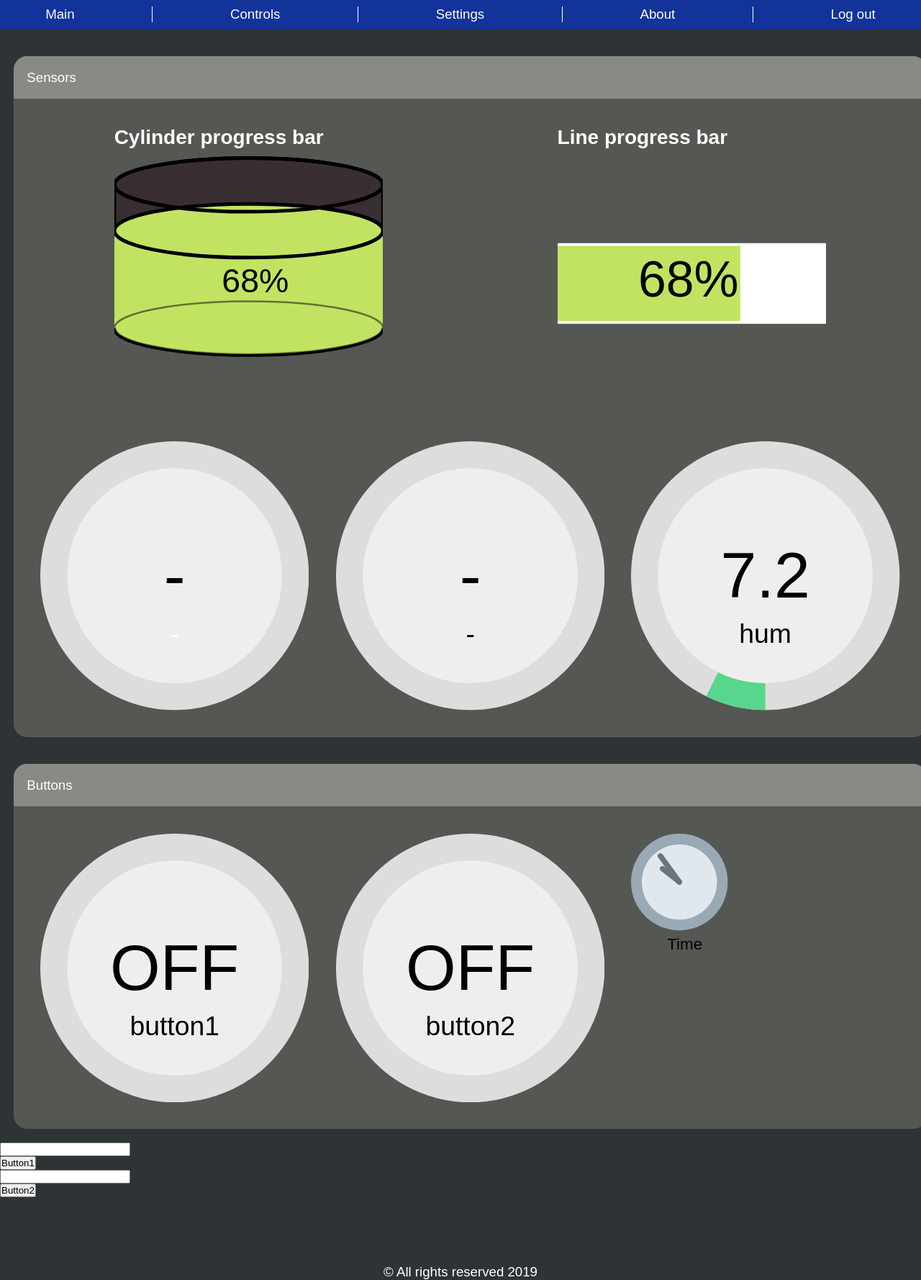
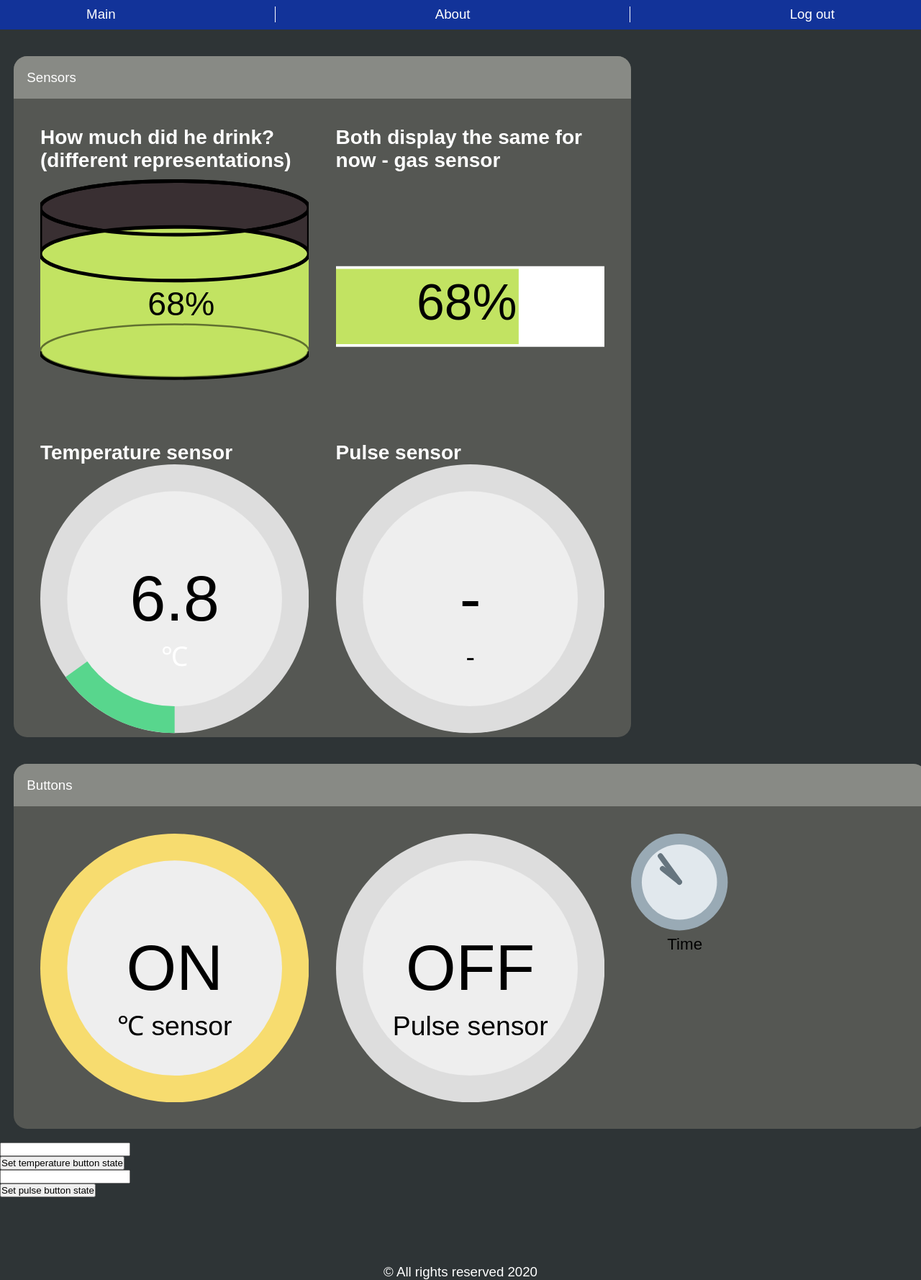
Before and after one commit to AnnyshkaF/iot-web, a Flask app: page / in a window 1280 px wide. Shown: the whole page at 72% size. Run offline with Flask 2, Linux system fonts and the light colour scheme; the visitor is signed in with stand-in values (Sample User, id 1).

Commit message:
post_button2_request

```diff
--- a/1_clean/www/app.py
+++ b/1_clean/www/app.py
@@ -12,7 +12,7 @@
 
 app = Flask(__name__, static_folder='static')
 
-stateOfSomething1 = 0   #ANNA: initial state of the buttons
+stateOfSomething1 = 0
 stateOfSomething2 = 0
 
 @app.route('/')
@@ -21,14 +21,6 @@
         return redirect('/auth')
 
     return render_template('main.html')
-    #return '123' #{'n':10,'a':[1,2,3]} #json
-    #return """ <html>
-    # <head>
-    # Test {}
-    #<a href = "/test"> to test</a>
-    # </head>
-    # </html>
-    # """.format{val}
 
 @app.route('/controls')
 def controlsPage():
@@ -74,8 +66,6 @@
     surname = request.values.get('surname')
     id = request.values.get('id')
 
-    # POST is proccessed at first in
-    # asumption that GET may be still in request
     d = {}; k = [];
     users = ALC_CFG['workers']
     if id != None:
@@ -93,64 +83,9 @@
         d = {'people': k}
         return render_template('find_worker.html', **d)
 
-    #print(d)
     d = {'people': k}
     return render_template('find_worker.html', **d)
 
-@app.route('/api/addWorker', methods = ['GET','POST'])
-def addWorker():
-    name = request.values.get('name')
-    surname = request.values.get('surname')
-    age = request.values.get('age')
-
-    # POST is proccessed at first in
-    # asumption that GET may be still in request
-    d = {}; k = [];
-    users = ALC_CFG['workers']
-    if id != None:
-        for u in users:
-            print(u['id'] == str(id))
-            if (u['id'] == str(id)):
-                k.append(u);
-        d = {'people': k}
-        return render_template('find_worker.html', **d)
-
-    if name != None or surname != None:
-        for u in users:
-            if (u['surname'] == surname or u['name'] == name):
-                k.append(u);
-        d = {'people': k}
-        return render_template('find_worker.html', **d)
-
-    #print(d)
-    d = {'people': k}
-    return render_template('find_worker.html', **d)
-
-@app.route('/alc_info', methods = ['GET', 'POST'])
-def aclPage():
-    weight = request.values.get('weight')
-    print(weight)
-    volume = request.values.get('volume')
-
-    #names = ALC_CFG['name'];
-    names = ['pivo4', 'pivo6', 'vodka']
-    for n in names:
-        hour = 2#(names[weight][volume]['hour']);
-        min = 30 #(names[weight][volume]['min']);
-
-    if(weight == None or volume == None):
-        d = {'weight': 70, 'volume' : 100};
-    else:
-        d = {'weight': weight, 'volume' : volume, 'hour' : hour, 'min': min}
-
-    return render_template('alc_info.html', **d)
-
-@app.route('/settings')
-def settingsPage():
-    if 'login' not in session:
-        return redirect('/auth')
-
-    return render_template('settings.html')
 
 @app.route('/about')
 def aboutPage():
@@ -158,8 +93,8 @@
         return redirect('/auth')
 
     return render_template('about.html')
+
 #10
-#Data is generated here
 @app.route('/api/getData')
 def apiGetData():
     if 'login' not in session:
@@ -174,24 +109,17 @@
     alcLoad = (alc - alcMin) / (alcMax - alcMin) * 100.0
     alcAlert = alc > 95
 
-    tempMin = -20.0
-    tempMax = 35.0
+    tempMin = 0.0
+    tempMax = 45.0
     temp = uniform(tempMin, tempMax);
     tempLoad = (temp - tempMin) / (tempMax - tempMin) * 100.0;
-    tempAlert = temp > 27.0
+    tempAlert = temp > 37.5
 
-    lightMin = 0.0
-    lightMax = 400.0
-    light = uniform(lightMin, lightMax)
-    lightLoad = (light - lightMin) / (lightMax - lightMin) * 100.0
-    lightAlert = light > 300.0
-
-    humidityMin = 0.0
-    humidityMax = 100.0
-    humidity = uniform(humidityMin, humidityMax)
-    humidityLoad = (humidity - humidityMin) / (humidityMax - humidityMin) * 100.0
-    humidityAlert = humidity > 95
-
+    pulseMin = 0.0
+    pulseMax = 150.0
+    pulse = uniform(pulseMin, pulseMax)
+    pulseLoad = (pulse - pulseMin) / (pulseMax - pulseMin) * 100.0
+    pulseAlert = pulse > 100.0
 
 
     return {
@@ -207,25 +135,19 @@
             'alert': tempAlert,
             'unit': '\u2103'
         },
-        'light': {
-            'value': '{:.1f}'.format(light),
-            'load': lightLoad,
-            'alert': lightAlert,
-            'unit': 'lux'
-        },
-        'humidity': {
-            'value': '{:.1f}'.format(humidity),
-            'load': humidityLoad,
-            'alert': humidityAlert,
-            'unit': 'hum'
+        'pulse': {
+            'value': '{:.1f}'.format(pulse),
+            'load': pulseLoad,
+            'alert': pulseAlert,
+            'unit': 'Pulse'
         },
         'stateOfSomething1': {
             'state': stateOfSomething1,
-            'name': 'button1'
+            'name': '\u2103 sensor'
         },
         'stateOfSomething2': {
             'state': stateOfSomething2,
-            'name': 'button2'
+            'name': 'Pulse sensor'
         }
     }
 
@@ -286,7 +208,6 @@
     age = request.args.get('age')
     b = []
 
-    #read workers base
     json_file = open('worker.json','r+')
     data = json.load(json_file)
     new_id = len(data['workers'])
@@ -299,7 +220,7 @@
 
     b.append(new_worker)
     b = {"workers" : [b]}
-    #write workers base to json_file
+
     json.dump(b, json_file)
     json_file.close()
     return {'message' : 'Worker is added'}
@@ -331,15 +252,19 @@
     else:
         return {'result': 0}
 
-@app.route('/api/changeStateOfSomething2', methods = ['GET'])
+@app.route('/api/changeStateOfSomething2', methods = ['GET', 'POST'])
 def apiChangeStateOfSomething2():
     if 'login' not in session:
         return {}
 
     global stateOfSomething2
 
-    newState = request.args.get('newState')
-    print(newState)
+    if request.method == 'POST':
+        req = request.get_json()
+        newState = req['newState']
+    else:
+        newState = request.args.get('newState')
+
     if newState in [0, 1, '0', '1']:
         stateOfSomething2 = newState
         return {'result': 1}
--- a/1_clean/www/save.json
+++ b/1_clean/www/save.json
@@ -1 +1 @@
-{"buttons": [{"name": "button1", "state": "0"}, {"name": "button2", "state": "0"}]}
+{"buttons": [{"name": "button1", "state": "1"}, {"name": "button2", "state": 0}]}
--- a/1_clean/www/static/main.js
+++ b/1_clean/www/static/main.js
@@ -33,11 +33,38 @@
 		});
 }
 
-//пункт 8 (добавить POST)
-button2.onclick = function(){
+//Пункт 8
+/*button2.onclick = function(){
 	var newState = lastStateOfButton2 == 1 ? 0 : 1;
 	fetch("/api/changeStateOfSomething2?newState=" + (lastStateOfButton2 == 1 ? 0 : 1))
 		.then(function(d){
+			return d.json();
+		})
+		.then(function(d){
+			if(d.result != 1)
+				throw new Exception("Unsuccessful result");
+
+			lastStateOfButton2 = newState;
+			updateButtonIndicator(button2, {state: newState, name: "..."});
+			saveData()
+		})
+		.catch(function(err){
+			console.log(err);
+		});
+}*/
+
+//POST
+button2.onclick = function(){
+	console.log('in func');
+	var newState = lastStateOfButton2 == 1 ? 0 : 1;
+
+	fetch("/api/changeStateOfSomething2",{
+	method: "POST",
+	body: JSON.stringify({ "newState": newState}),
+	headers: new Headers({
+        "content-type": "application/json"
+      })
+	}).then(function(d){
 			return d.json();
 		})
 		.then(function(d){
@@ -182,13 +209,11 @@
 }
 
 function loop(){
-	fetch("/api/getData") //ANNA: calls function from app.py
+	fetch("/api/getData")
 		.then(function(d){
 			return d.json();
 		})
 		.then(function(d){
-			//here we have all our data
-			//console.log('hello');
 			updateProgressValue(d.alcohol);
 			if(lastStateOfButton1 == 1){
 				updateLoadIndicator(temp, d.temperature);
@@ -196,11 +221,10 @@
 				updateLoadIndicator(temp, {value: "-", unit: "-", alert: 0, load: 0});
 			}
 			if(lastStateOfButton2 == 1){
-				updateLoadIndicator(light, d.light);
+				updateLoadIndicator(light, d.pulse);
 			}else{
 				updateLoadIndicator(light, {value: "-", unit: "-", alert: 0, load: 0});
 			}
-			updateLoadIndicator(humidity, d.humidity);
 			updateButtonIndicator(button1, d.stateOfSomething1);
 			updateButtonIndicator(button2, d.stateOfSomething2);
 
@@ -221,7 +245,6 @@
 		this.nIteration = 200;
 
 	if(this.nIteration == 0){
-		//console.log('ddd');
 		loop();
 		return;
 	}
@@ -230,12 +253,10 @@
 		var val = 100 - (this.nIteration - 100);
 		updateLoadIndicator(temp, {value: "-", unit: "-", alert: 0, load: val});
 		updateLoadIndicator(light, {value: "-", unit: "-", alert: 0, load: val});
-		updateLoadIndicator(humidity, {value: "-", unit: "-", alert: 0, load: val});
 	}else{
 		var val = this.nIteration;
 		updateLoadIndicator(temp, {value: "-", unit: "-", alert: 0, load: val});
 		updateLoadIndicator(light, {value: "-", unit: "-", alert: 0, load: val});
-		updateLoadIndicator(humidity, {value: "-", unit: "-", alert: 0, load: val});
 	}
 	updateProgressValue({value: val, unit: "-", alert: 0, load: val});
 
--- a/1_clean/www/templates/base_with_menu.html
+++ b/1_clean/www/templates/base_with_menu.html
@@ -10,10 +10,6 @@
 				</ul>
 		    </li>
 			<li class="menu-delimiter"></li>
-			<li><a href="/controls">Controls</a></li>
-			<li class="menu-delimiter"></li>
-			<li><a href="/settings">Settings</a></li>
-			<li class="menu-delimiter"></li>
 			<li><a href="/about">About</a></li>
 			<li class="menu-delimiter"></li>
 			<li><a href="/logout">Log out</a></li>
@@ -23,6 +19,6 @@
 
 {% block footer %}
 	<footer>
-		<p>&copy All rights reserved 2019</p>
+		<p>&copy All rights reserved 2020</p>
 	</footer>
 {% endblock %}
--- a/1_clean/www/templates/main.html
+++ b/1_clean/www/templates/main.html
@@ -15,7 +15,7 @@
 
 		<div class="work-panel-data">
 			<div class="svg-element">
-				<h2>Cylinder progress bar</h2>
+				<h2>How much did he drink? (different representations)</h2>
 				<svg id="cylinder-progress" viewBox="0 0 150 350" width="100%" xmlns="http://www.w3.org/2000/svg">
 				<!--<svg id="cylinder-progress" width="150px" height="250px"> -->
 				<g id="cylinder-container">
@@ -40,7 +40,7 @@
 			</div>
 
 			<div class="svg-element">
-				<h2>Line progress bar</h2>
+				<h2>Both display the same for now - gas sensor</h2>
 				<svg  viewBox="0 0 100 100" width="100%" xmlns="http://www.w3.org/2000/svg">
 				<!-- <svg  height="100" width="100">  -->
 				<g id="bar-container">
@@ -70,6 +70,7 @@
 		</div>
 		<div class="work-panel-data">
 			<div class="svg-element">
+				<h2>Temperature sensor</h2>
 				<svg viewBox="-50 -50 100 100" width="100%" xmlns="http://www.w3.org/2000/svg">
 					<g id="temperature_indicator">
 						<!-- <rect x="0" y="0" width="40" height="10" fill="#eee"/> -->
@@ -83,20 +84,9 @@
 			</div>
 
 			<div class="svg-element">
+				<h2>Pulse sensor</h2>
 				<svg viewBox="-50 -50 100 100" width="100%" xmlns="http://www.w3.org/2000/svg">
 					<g id="light_indicator">
-						<circle cx="0" cy="0" r="50" fill="#ddd"/>
-						<path id="load" d="" fill="#3b89ff"/>
-						<circle cx="0" cy="0" r="40" fill="#eee"/>
-						<text id="value" x="0" y="8" text-anchor="middle" font-size="24">-</text>
-						<text id="unit" x="0" y="25" text-anchor="middle" font-size="10">-</text>
-					</g>
-				</svg>
-			</div>
-
-			<div class="svg-element">
-				<svg viewBox="-50 -50 100 100" width="100%" xmlns="http://www.w3.org/2000/svg">
-					<g id="humidity_indicator">
 						<circle cx="0" cy="0" r="50" fill="#ddd"/>
 						<path id="load" d="" fill="#3b89ff"/>
 						<circle cx="0" cy="0" r="40" fill="#eee"/>
@@ -148,12 +138,12 @@
 	<!-- Input button forms -->
 	<div class="button-container">
 		<form class="form" method="post">
-			<p><input id="button-input1" name="tbutton1" type="text"/></p>
-			<p><input id="tbutton_1" type="button" value="Button1"/></p>
+			<p><input id="button-input1" name="tbutton1" type="text" style ="display:block"/></p>
+			<p><input id="tbutton_1" type="button" value="Set temperature button state"/></p>
 		</form>
 		<form class="form" method="post">
 			<p><input id="button-input2" name="tbutton2" type="text"/></p>
-			<p><input id="tbutton_2" type="button" value="Button2"/></p>
+			<p><input id="tbutton_2" type="button" value="Set pulse button state"/></p>
 		</form>
 	</div>
 
```
